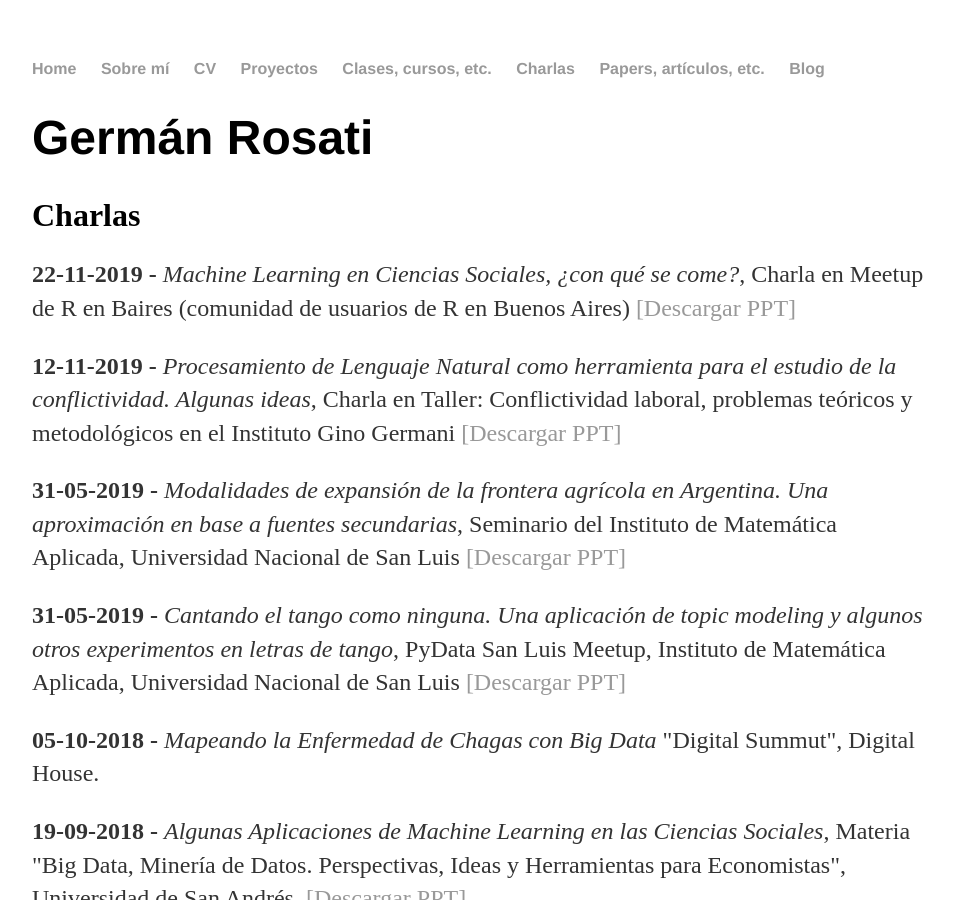
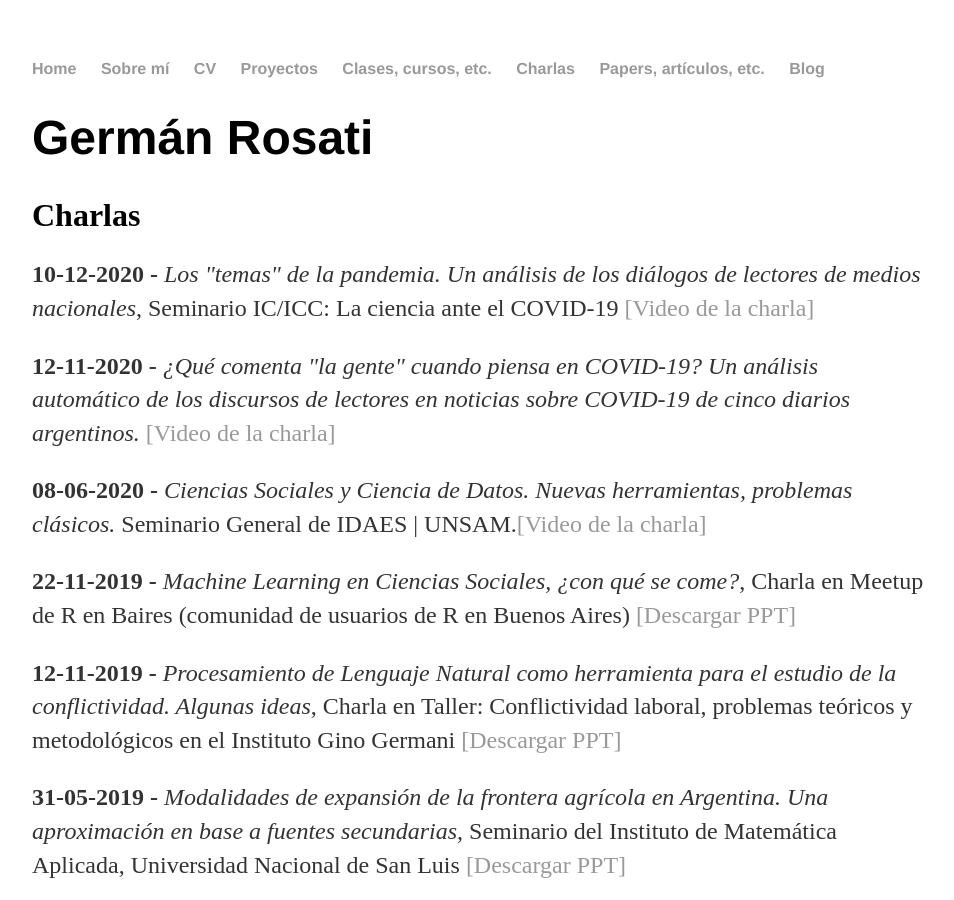
Before and after one commit to gefero/gefero.github.io, a Jekyll site: the page built from talks/index.html, in a window 1280 px wide and 900 px high. Shown: the whole window, without its empty margins (160-1114 px from the left). Built offline with Jekyll 4.4.1, drawn with Linux system fonts in a browser that asks for light colours.

Commit message:
Agrego charlas 2020

```diff
--- a/classes/index.html
+++ b/classes/index.html
@@ -16,7 +16,7 @@ title: Clases, cursos, etc.
 	  <li>Curso de Extensión, Maestría en Generación y Análisis de Información Estadística, Universidad Nacional de Tres de Febrero</li>
 	  <li><a href="https://github.com/gefero/fund-prog-r">Materiales del curso</a></li>
 	</ul></p>
-	<h2><i>Grado</i></h2>
+	<h2><i>Actuales</i></h2>
 	<p><i>Técnicas de Investigación Cuantitativas</i>, IDAES-Universidad Nacional de San Martín</p>
 	<h2><i>Finalizados</i></h2>
 	<p><b>2014-2018 - </b> <i>Estadística y Técnicas de Computación Aplicadas a la Investigación en Ciencias Sociales</i>, Universidad del Salvador</p>
--- a/talks/index.html
+++ b/talks/index.html
@@ -6,8 +6,11 @@ title: Clases, cursos, etc.
 <div class="blurb">
 	<h1>Germán Rosati</h1>
 	<h2><font size="6">Charlas</font></h2>
-	<p><b>22-11-2019 - </b><i> Machine Learning en Ciencias Sociales, ¿con qué se come?</i>, Charla en Meetup de R en Baires (comunidad de usuarios de R en Buenos Aires) <a href="https://github.com/gefero/gefero.github.io/raw/master/talks/_files/20191122_Renbarires_ML_y_CsSoc.pdf"> [Descargar PPT]</a></p>
-		<p><b>12-11-2019 - </b><i> Procesamiento de Lenguaje Natural como herramienta para el estudio de la conflictividad. Algunas ideas</i>, Charla en Taller: Conflictividad laboral, problemas teóricos y metodológicos en el Instituto Gino Germani <a href="https://github.com/gefero/gefero.github.io/raw/master/talks/_files/20191112_NLPyConflicto.pdf"> [Descargar PPT]</a></p>
+	<p><b>10-12-2020 - </b><i> Los "temas" de la pandemia. Un análisis de los diálogos de lectores de medios nacionales</i>, Seminario IC/ICC: La ciencia ante el COVID-19 <a href="https://www.youtube.com/watch?v=DTDkSEqgNlA">[Video de la charla]</a></p>
+	<p><b>12-11-2020 - </b><i> ¿Qué comenta "la gente" cuando piensa en COVID-19? Un análisis automático de los discursos de lectores en noticias sobre COVID-19 de cinco diarios argentinos. </i><a href="https://www.youtube.com/watch?v=DTDkSEqgNlA">[Video de la charla]</a></p>
+	<p><b>08-06-2020 - </b><i>Ciencias Sociales y Ciencia de Datos. Nuevas herramientas, problemas clásicos.</i> Seminario General de IDAES | UNSAM.<a href="https://www.youtube.com/watch?v=7k8DrNsQIL4">[Video de la charla]</a></p>
+	<p><b>22-11-2019 - </b><i> Machine Learning en Ciencias Sociales, ¿con qué se come?</i>, Charla en Meetup de R en Baires (comunidad de usuarios de R en Buenos Aires) <a href="https://github.com/gefero/gefero.github.io/raw/master/talks/_files/20191122_Renbarires_ML_y_CsSoc.pdf">[Descargar PPT]</a></p>
+	<p><b>12-11-2019 - </b><i> Procesamiento de Lenguaje Natural como herramienta para el estudio de la conflictividad. Algunas ideas</i>, Charla en Taller: Conflictividad laboral, problemas teóricos y metodológicos en el Instituto Gino Germani <a href="https://github.com/gefero/gefero.github.io/raw/master/talks/_files/20191112_NLPyConflicto.pdf">[Descargar PPT]</a></p>
 	<p><b>31-05-2019 - </b><i> Modalidades de expansión de la
 frontera agrícola en Argentina. Una aproximación en base a fuentes secundarias</i>, Seminario del Instituto de Matemática Aplicada, Universidad Nacional de San Luis <a href="https://github.com/gefero/gefero.github.io/raw/master/talks/_files/20190531_Frontera_agricola_IMASL.pdf"> [Descargar PPT]</a></p>
 	<p><b>31-05-2019 - </b><i> Cantando el tango como ninguna. Una aplicación de topic modeling y algunos otros experimentos en letras de tango</i>, PyData San Luis Meetup, Instituto de Matemática Aplicada, Universidad Nacional de San Luis <a href="https://github.com/gefero/gefero.github.io/raw/master/talks/_files/20190531_Tango_PyMeetup_SanLuis.pdf"> [Descargar PPT]</a></p>
```
